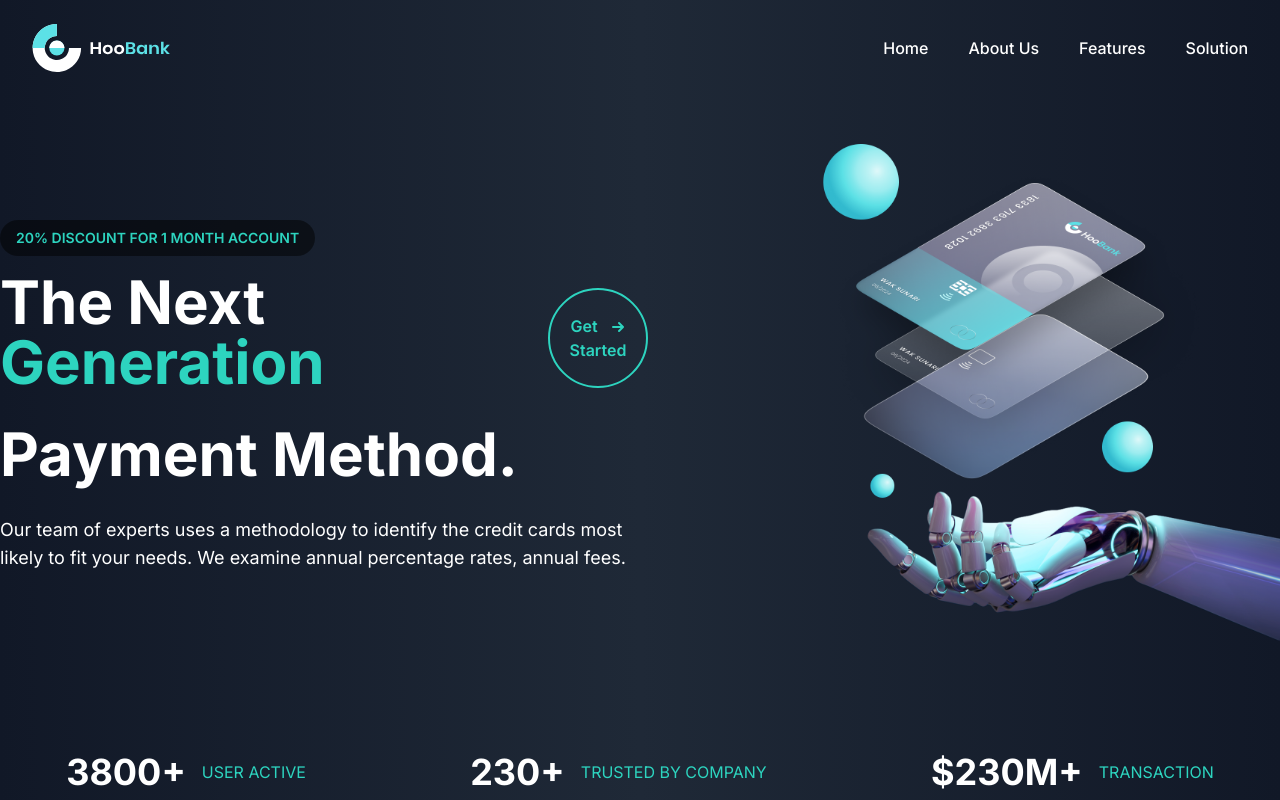
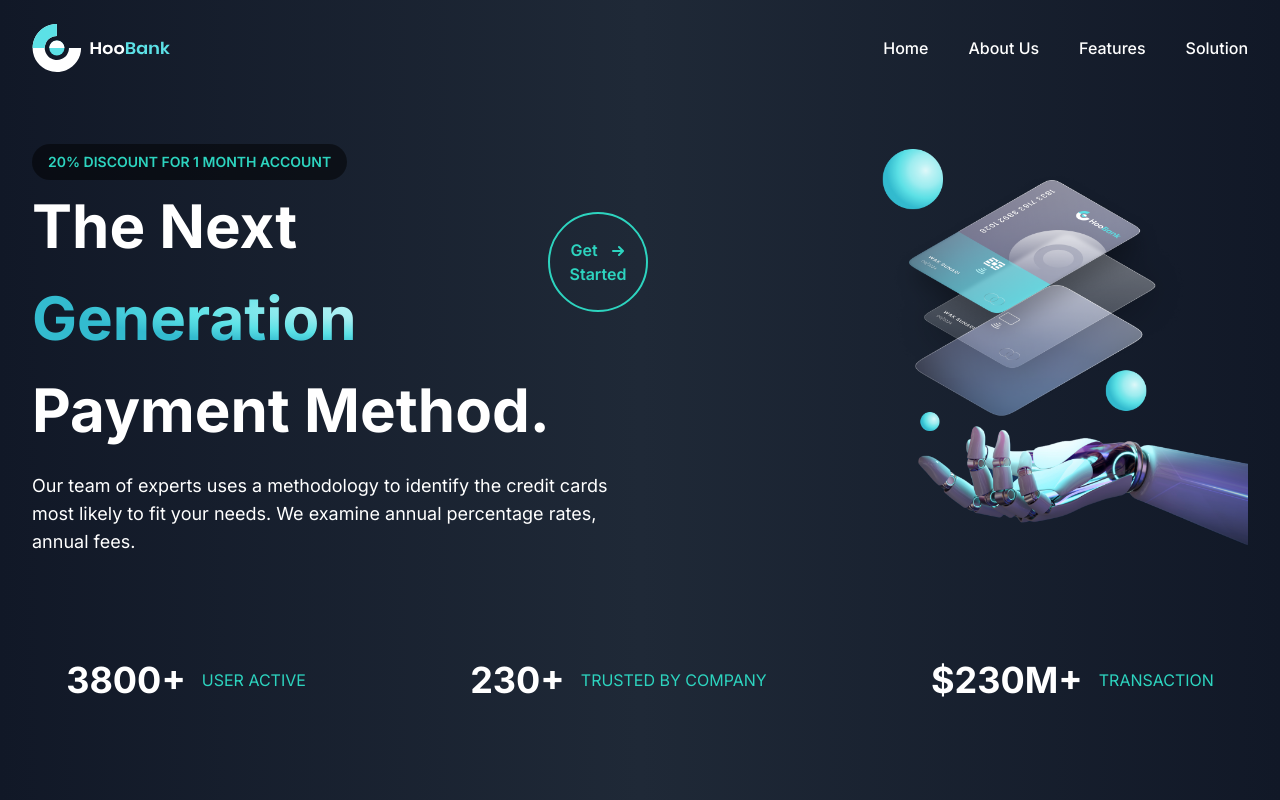
Before and after one commit to Asolinmaso/HooBank, a Next.js app: page / in a window 1280 px wide. Shown: the top 800 px of the page. Built offline with nearby package versions, Linux system fonts and the light colour scheme.

Commit message:
Update Hero.tsx

```diff
--- a/src/components/Hero.tsx
+++ b/src/components/Hero.tsx
@@ -3,7 +3,7 @@ import Image from 'next/image';
 export const Hero = () => {
   return (
     <section className="bg-gradient-to-r from-gray-900 via-gray-800 to-gray-900 text-white py-16">
-      <div className="max-w-[86rem] mx-auto md:mx-0 md:ml-auto px-6 md:px-0  flex flex-col md:flex-row items-center">
+      <div className="max-w-[86rem] mx-auto px-6 md:px-8 flex flex-col md:flex-row items-center">
         <div className="flex flex-col w-full md:w-1/2 mb-8 md:mb-0">
           <div className="bg-black bg-opacity-50 px-4 py-2 rounded-full w-max mb-4">
             <p className="text-xs sm:text-sm text-teal-400 font-semibold">20% DISCOUNT FOR 1 MONTH ACCOUNT</p>
@@ -12,11 +12,18 @@ export const Hero = () => {
             <h1 className="text-3xl sm:text-4xl md:text-5xl lg:text-6xl font-bold leading-tight">
               The Next
             </h1>
-            <h1 className="text-3xl sm:text-4xl md:text-5xl lg:text-6xl font-bold text-teal-400">
+            <h1
+              className="text-3xl sm:text-4xl md:text-5xl lg:text-6xl font-bold bg-clip-text text-transparent mt-8"
+              style={{
+                background: 'radial-gradient(64.18% 64.18% at 71.16% 35.69%, #DEF9FA 0.89%, #BEF3F5 17.23%, #9DEDF0 42.04%, #7DE7EB 55.12%, #5CE1E6 71.54%, #33BBCF 100%)',
+                WebkitBackgroundClip: 'text',
+                backgroundClip: 'text'
+              }}
+            >
               Generation
             </h1>
             <div className="absolute top-0 right-0 transform translate-x-0 md:translate-x-2 -translate-y-2 md:translate-y-4">
-              <button className="bg-transparent border-2 h-[70px] w-[70px] sm:h-[80px] sm:w-[80px] md:h-[100px] md:w-[100px] border-teal-400 text-teal-400 rounded-full font-semibold flex flex-col items-center justify-center">
+              <button className="bg-transparent border-2 h-[70px] w-[70px] sm:h-[80px] sm:w-[80px] md:h-[90px] md:w-[90px] lg:h-[100px] lg:w-[100px] border-teal-400 text-teal-400 rounded-full font-semibold flex flex-col items-center justify-center">
                 <div className='flex gap-2'>
                   <div className="text-xs sm:text-sm md:text-base">Get</div>
                   <svg xmlns="http://www.w3.org/2000/svg" className="h-3 w-3 sm:h-4 sm:w-4 md:h-5 md:w-5 mt-1" viewBox="0 0 20 20" fill="currentColor">
@@ -36,11 +43,11 @@ export const Hero = () => {
         </div>
         <div className="flex w-full md:w-1/2 justify-center md:justify-end mt-8 md:mt-0">
           <Image
-            src="/hero_img.png" // Update with the correct path
+            src="/hero_img.png"
             alt="Hero Image"
-            width={500}
-            height={500}
-            className="object-contain"
+            width={400}
+            height={400}
+            className="object-contain md:max-w-full lg:max-w-[500px]"
           />
         </div>
       </div>
```
